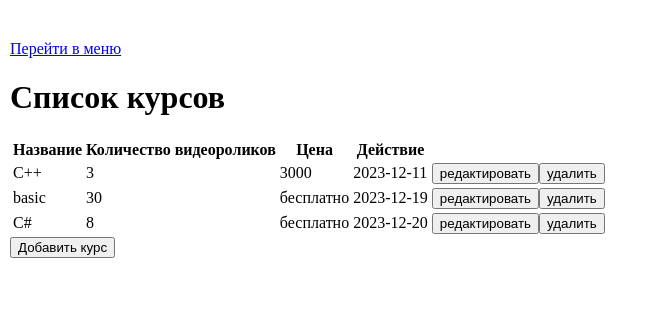
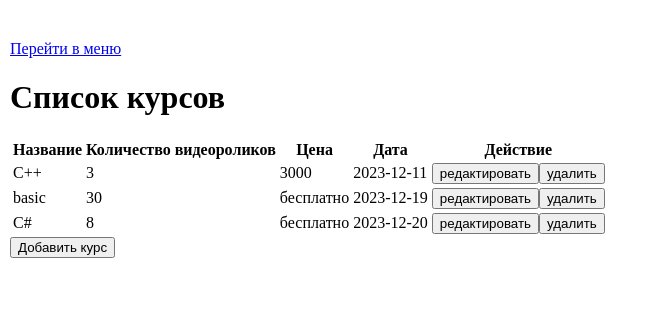
Before and after one commit to AlenaStrelnikova/web-programming-labs-2, a Flask app: page /lab8/ in a window 1280 px wide. Shown: the part 58-391 px from the top of the page, without its empty margins (0-658 px from the left). Run offline with Flask 3, Linux system fonts and the light colour scheme.

Commit message:
Дата курса

```diff
--- a/lab8.py
+++ b/lab8.py
@@ -1,4 +1,5 @@
-from flask import Blueprint, request, render_template, redirect, url_for, abort, jsonify
+from flask import Blueprint, request, render_template, abort, jsonify
+from datetime import datetime
 
 lab8 = Blueprint('lab8', __name__)
 
@@ -47,4 +48,5 @@ def put_course(course_num):
 def add_course():
     course = request.get_json()
     courses.append(course)
+    course["date_"] = datetime.now().strftime("%Y-%m-%d")
     return {"num": len(courses)-1}
--- a/templates/lab8/index.html
+++ b/templates/lab8/index.html
@@ -27,6 +27,7 @@
                 <th>Название</th>
                 <th>Количество видеороликов</th>
                 <th>Цена</th>
+                <th>Дата</th>
                 <th>Действие</th>
             </tr>
         </thead>
```
